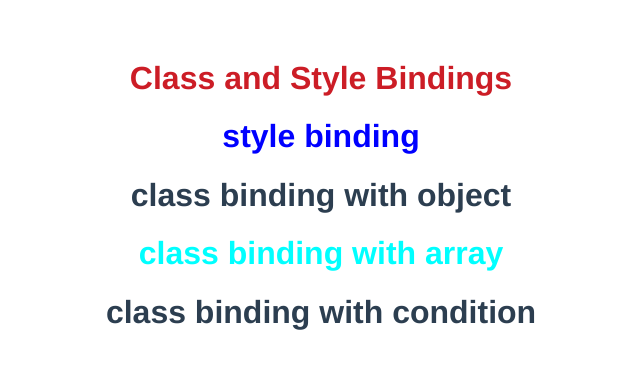
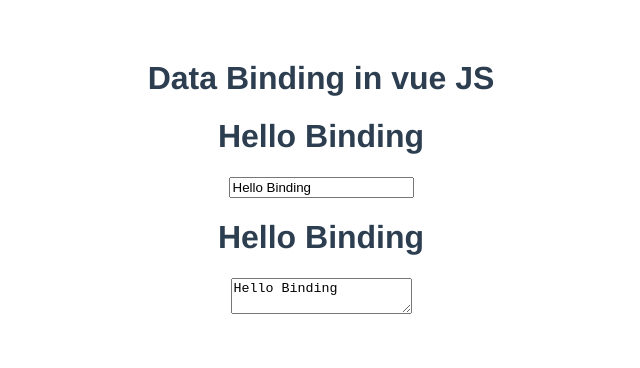
Before and after one commit to bkp3/Blog-Project, a Vue app: page / in a window 1280 px wide. Shown: the top 368 px of the page, without its empty margins (319-959 px from the left). Built offline with nearby package versions, Linux system fonts and the light colour scheme.

Commit message:
Data Binding

```diff
--- a/src/App.vue
+++ b/src/App.vue
@@ -6,7 +6,7 @@
   <!-- <Home2/> -->
   <!-- <users/> -->
 <!-- <Home3/> -->
-<Home4/>
+<Home5/>
 
 </template>
 
@@ -17,7 +17,7 @@
 //import Home2 from './components/Home2.vue';
 //import Users from './components/Users.vue';
 //import Home3 from './components/Home3.vue';
-import Home4 from './components/Home4.vue';
+import Home5 from './components/Home5.vue';
 
 export default {
   name: "App",
@@ -27,7 +27,7 @@ export default {
     //Home2,
     //Users,
     //Home3,
-    Home4
+    Home5
   },
 };
 </script>
--- /dev/null
+++ b/src/components/Home5.vue
@@ -0,0 +1,21 @@
+<template>
+    <div>
+        <h1>Data Binding in vue JS</h1>
+        <h1>{{message}}</h1>
+        <input type="text" v-model="message">
+
+        <h1 style="white-space:pre-line">{{messageMulti}}</h1>
+        <textarea type="text" v-model="messageMulti"/>
+    </div>
+</template>
+<script>
+export default {
+    name:'Home5',
+    data(){
+        return{
+            message:'Hello Binding',
+            messageMulti:'Hello Binding'
+        }
+    }
+}
+</script>
```
